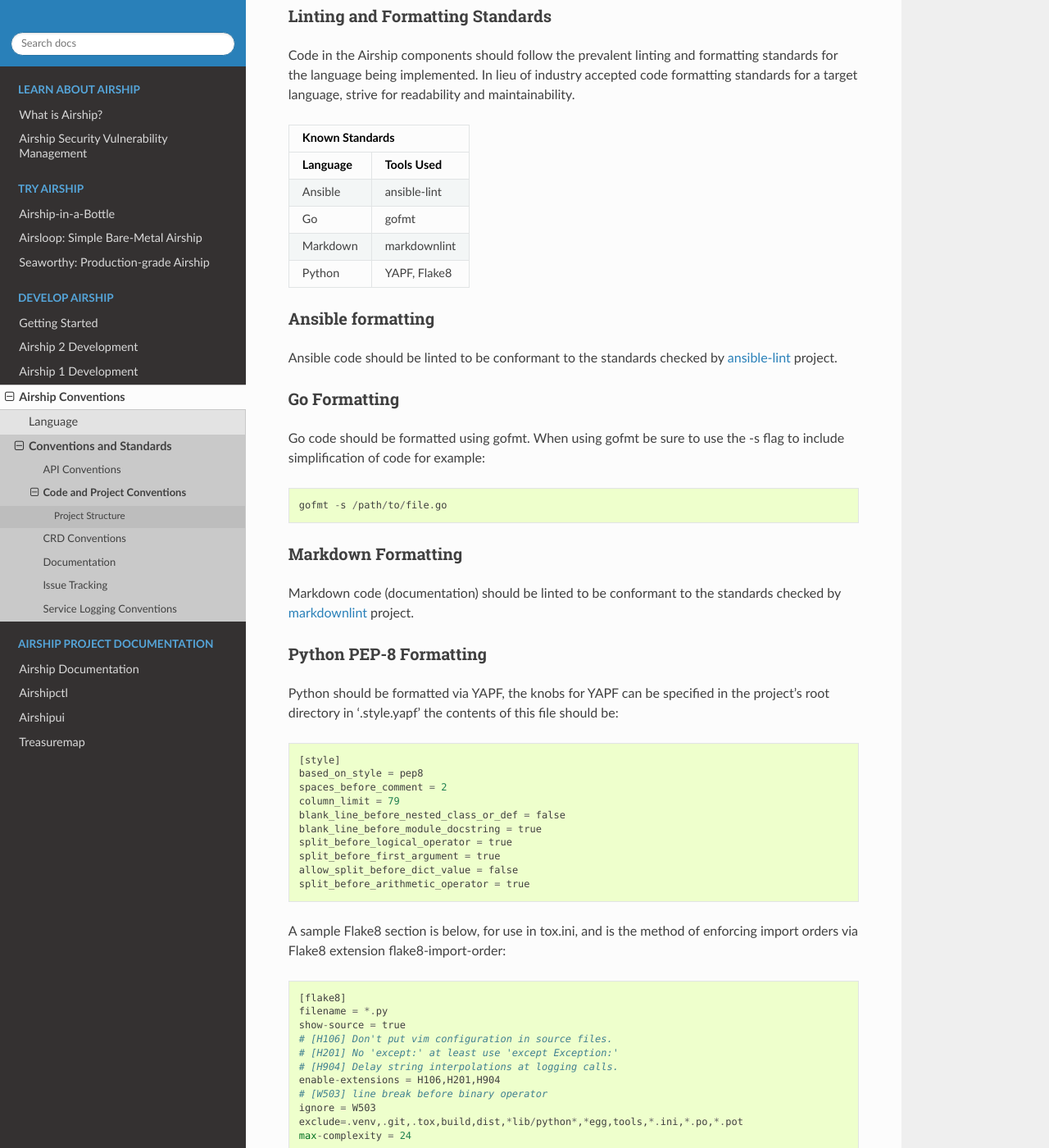
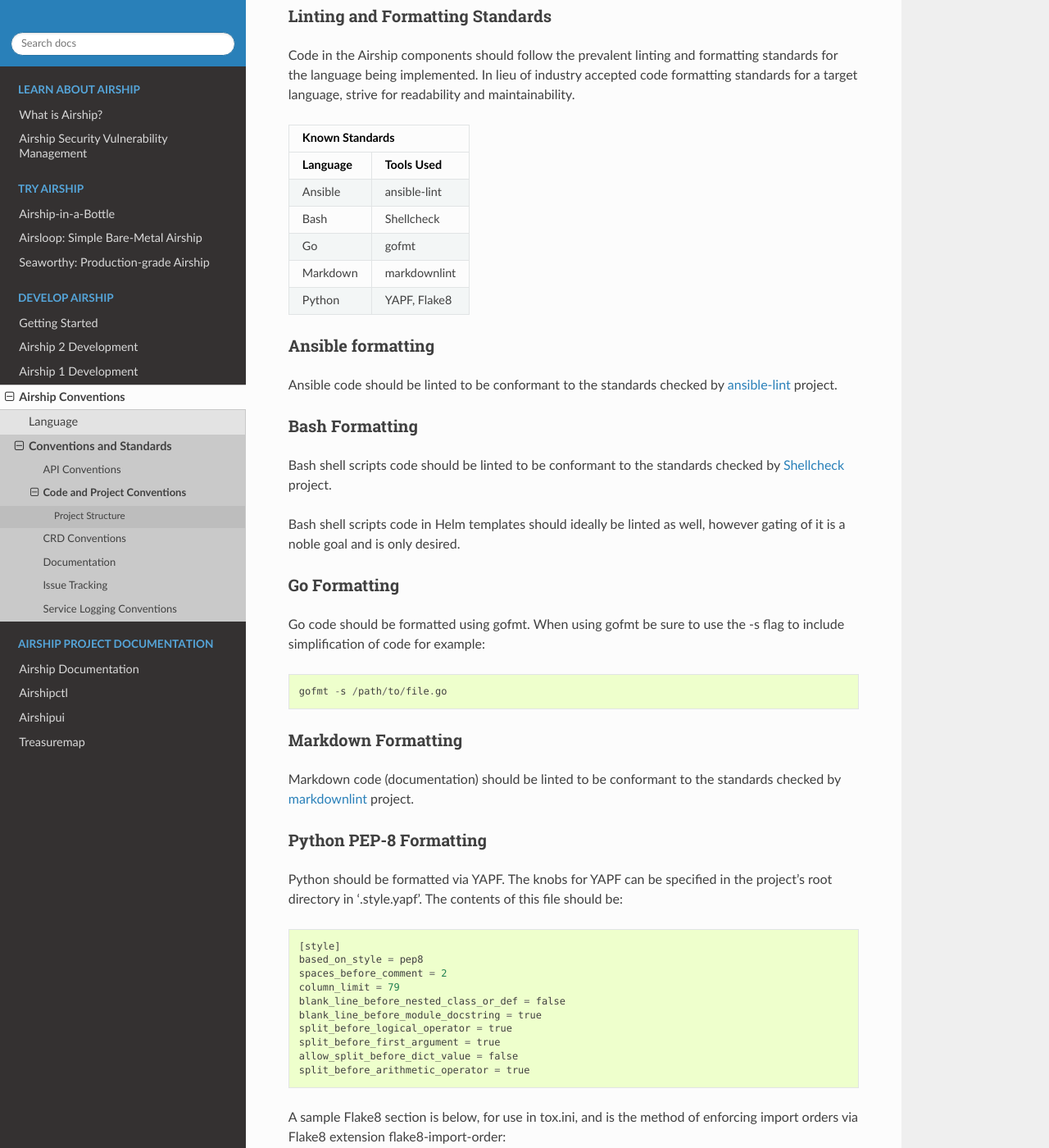
Before and after one commit to airshipit/docs, a Sphinx documentation site: the page built from doc/source/develop/code-conventions.rst, in a window 1280 px wide and 1400 px high, scrolled down 1773 px. Shown: the whole window at 82% size. Built offline with Sphinx 7.4.7 and the Read the Docs theme 2.0.0, drawn with Linux system fonts in a browser that asks for light colours.

Commit message:
Add Bash shell scripts formatting documentation
This patch addresses reviewers need to point to a standard to
follow for Bash shell scripts formatting when contributing to
the Airship project.

It is expected that when code is submitted, it should have
shellcheck run against it before hand. Later these should be
enforced at the gate.

Change-Id: If9a76c90a3d21ddabf8a5bc4d065dc44abe1f4c8

```diff
--- a/doc/source/develop/code-conventions.rst
+++ b/doc/source/develop/code-conventions.rst
@@ -108,6 +108,7 @@
 Language         Tools Used
 ===============  ======================================
 Ansible          ansible-lint
+Bash             Shellcheck
 Go               gofmt
 Markdown         markdownlint
 Python           YAPF, Flake8
@@ -119,8 +120,17 @@
 Ansible code should be linted to be conformant to the standards checked
 by `ansible-lint`_ project.
 
+Bash Formatting
+~~~~~~~~~~~~~~~
+
+Bash shell scripts code should be linted to be conformant to the standards
+checked by `Shellcheck`_ project.
+
+Bash shell scripts code in Helm templates should ideally be linted as well,
+however gating of it is a noble goal and is only desired.
+
 Go Formatting
-~~~~~~~~~~~~~~~~~~~
+~~~~~~~~~~~~~
 
 Go code should be formatted using gofmt. When using gofmt be sure to use the
 -s flag to include simplification of code for example::
@@ -136,8 +146,8 @@
 Python PEP-8 Formatting
 ~~~~~~~~~~~~~~~~~~~~~~~
 
-Python should be formatted via YAPF, the knobs for YAPF can be specified in
-the project's root directory in '.style.yapf' the contents of this file should
+Python should be formatted via YAPF. The knobs for YAPF can be specified in
+the project's root directory in '.style.yapf'. The contents of this file should
 be::
 
   [style]
@@ -287,3 +297,4 @@
 .. _Openstack-Helm: https://wiki.openstack.org/wiki/Openstack-helm
 .. _ansible-lint: https://github.com/ansible/ansible-lint
 .. _markdownlint: https://github.com/DavidAnson/markdownlint
+.. _Shellcheck: https://github.com/koalaman/shellcheck
```
